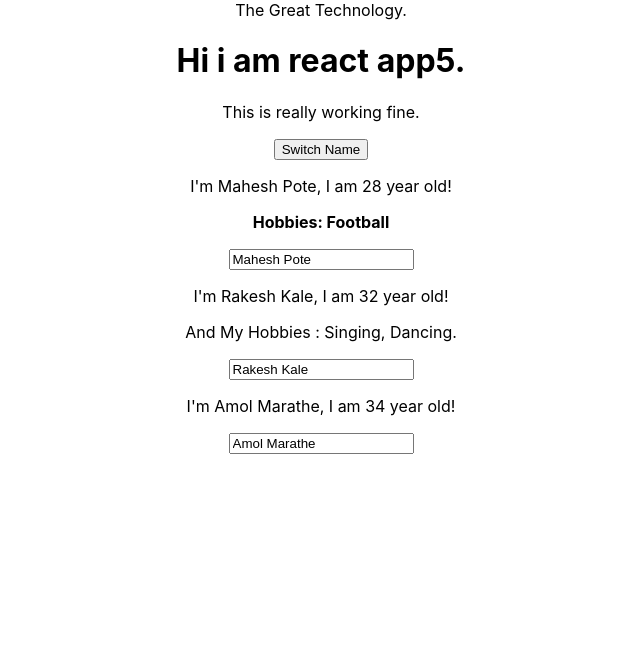
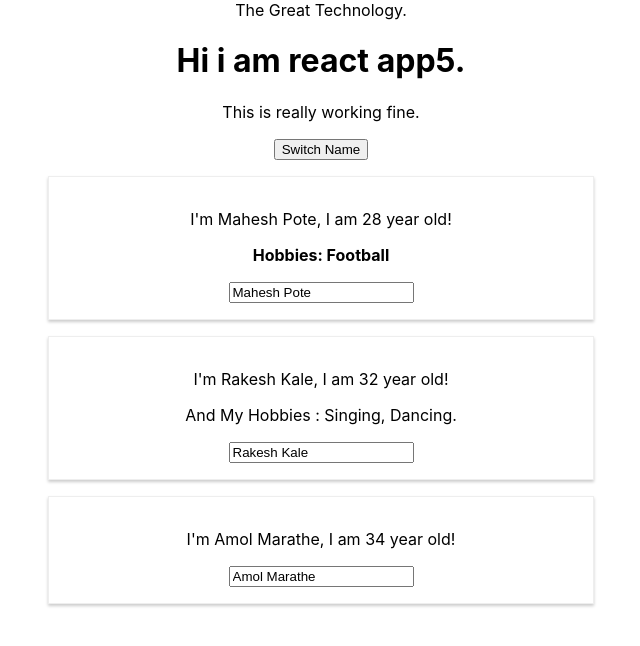
Before and after one commit to maheshpotedevex/reactwork, a React (Create React App) app: page / in a window 1280 px wide. Shown: the top 646 px of the page, without its empty margins (319-959 px from the left). Built offline with nearby package versions, Linux system fonts and the light colour scheme.

Commit message:
Styling with stylesheets

```diff
--- /dev/null
+++ b/src/Person/Person.css
@@ -0,0 +1,8 @@
+.Person{
+	width: 40%;
+	margin:16px auto;
+	border: 1px solid #eee;
+	box-shadow: 0 2px 3px #ccc;
+	padding: 16px;
+	text-align: center;
+}
--- a/src/Person/Person.js
+++ b/src/Person/Person.js
@@ -1,8 +1,8 @@
 	import React from 'react';
-
+  import './Person.css';
 	const person = (props) => {
 		return (
-						<div>
+						<div className="Person">
 							<p onClick={props.click}> I'm {props.name}, I am {props.age} year old!</p>
 							<p>{props.children} </p>
 							<input type="text" onChange={props.change} value={props.name}/>
```
